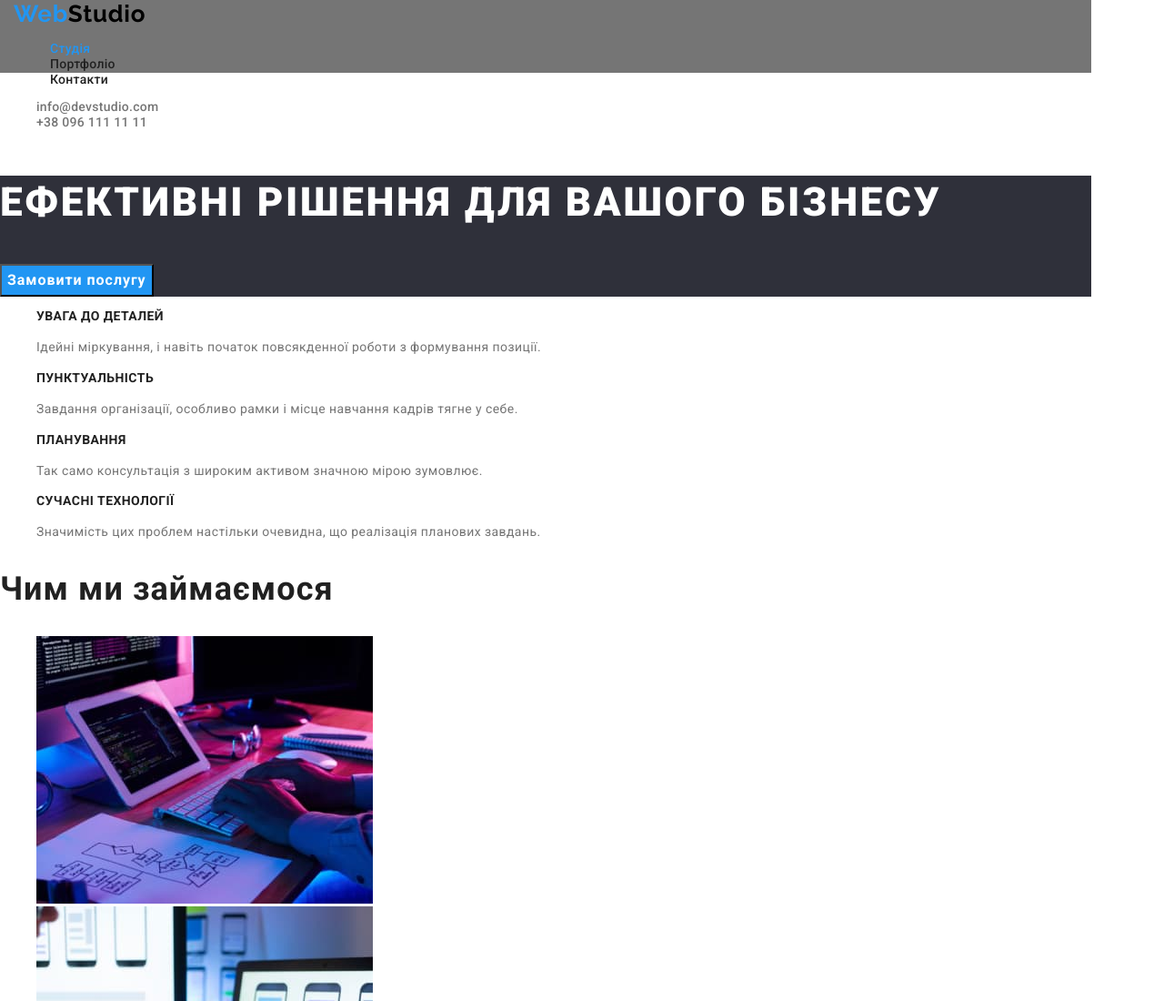
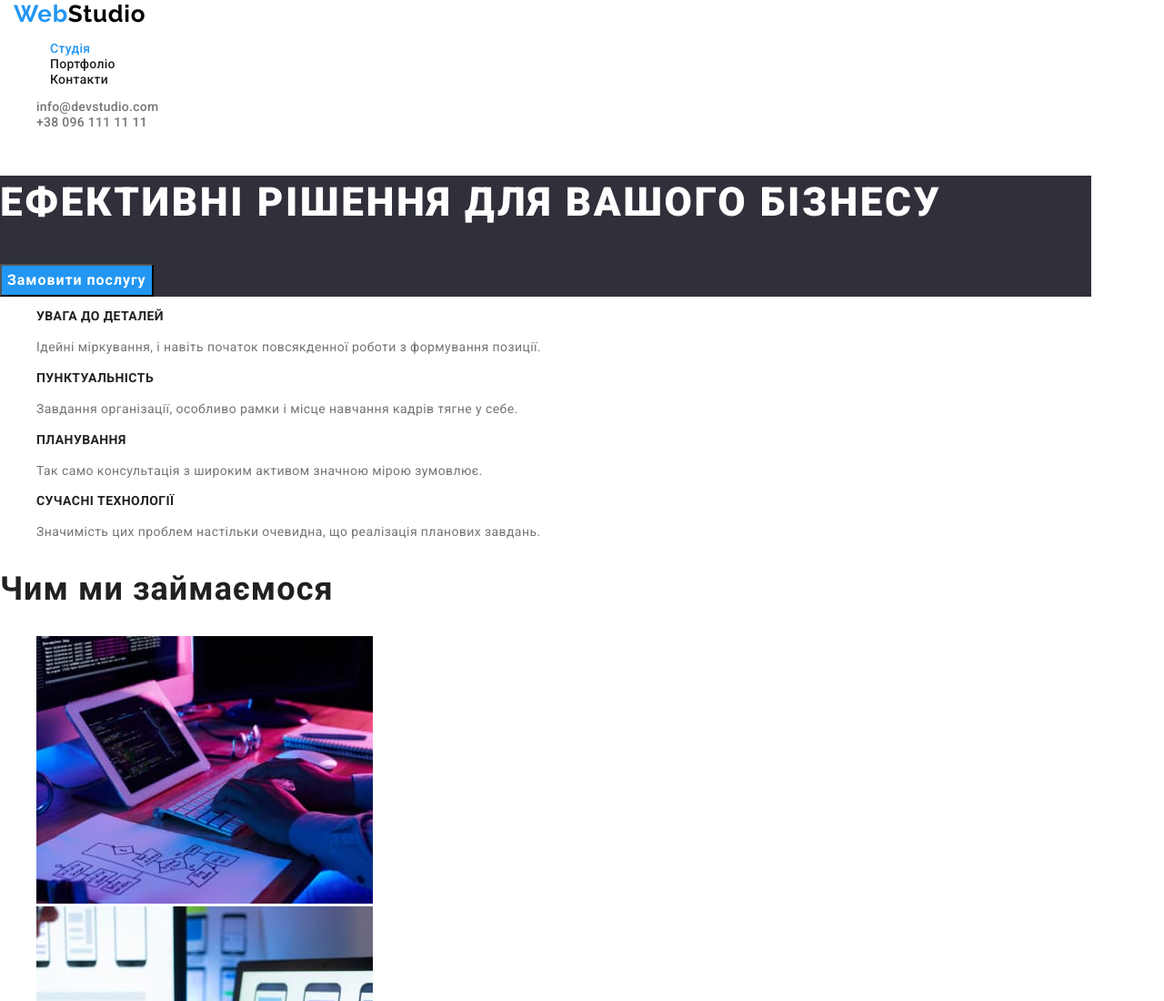
Before and after one commit to YanaB-b/goit-markup-hw-03, a plain HTML site: page index.html in a window 1280 px wide. Shown: the top 1100 px of the page at 91% size. Drawn offline with nearby package versions, Linux system fonts and the light colour scheme.

Commit message:
Update styless.css

```diff
--- a/css/styless.css
+++ b/css/styless.css
@@ -55,7 +55,7 @@ html{
     margin-right: auto;
     padding-left: 15px;
     padding-right: 15px;
-    background-color: #757575;
+
 }
 
 .conteiner-section{
```
